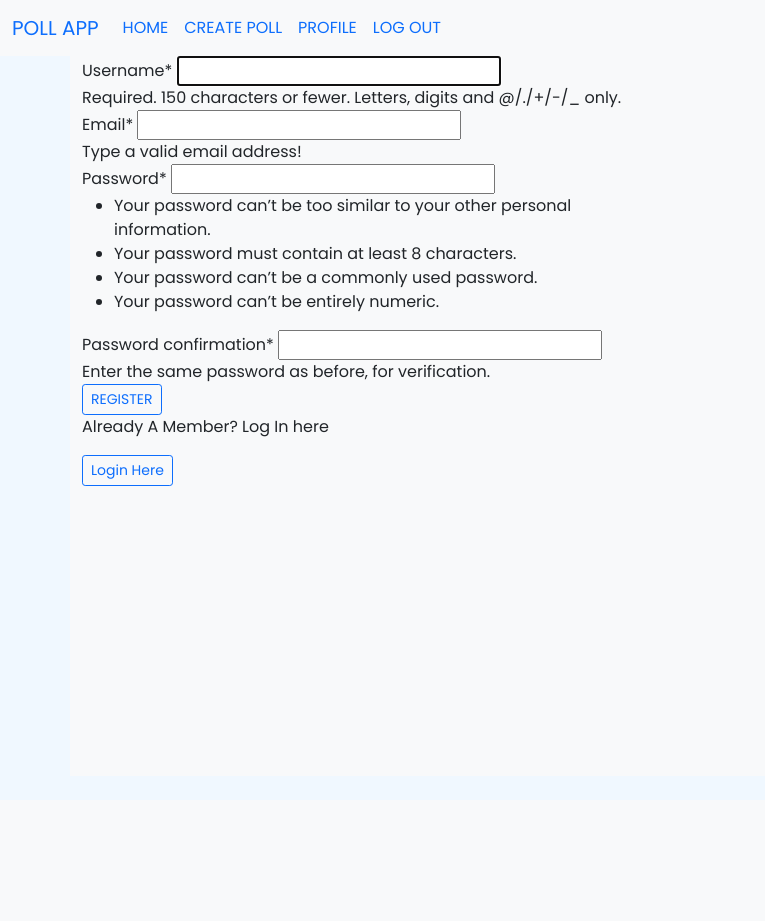
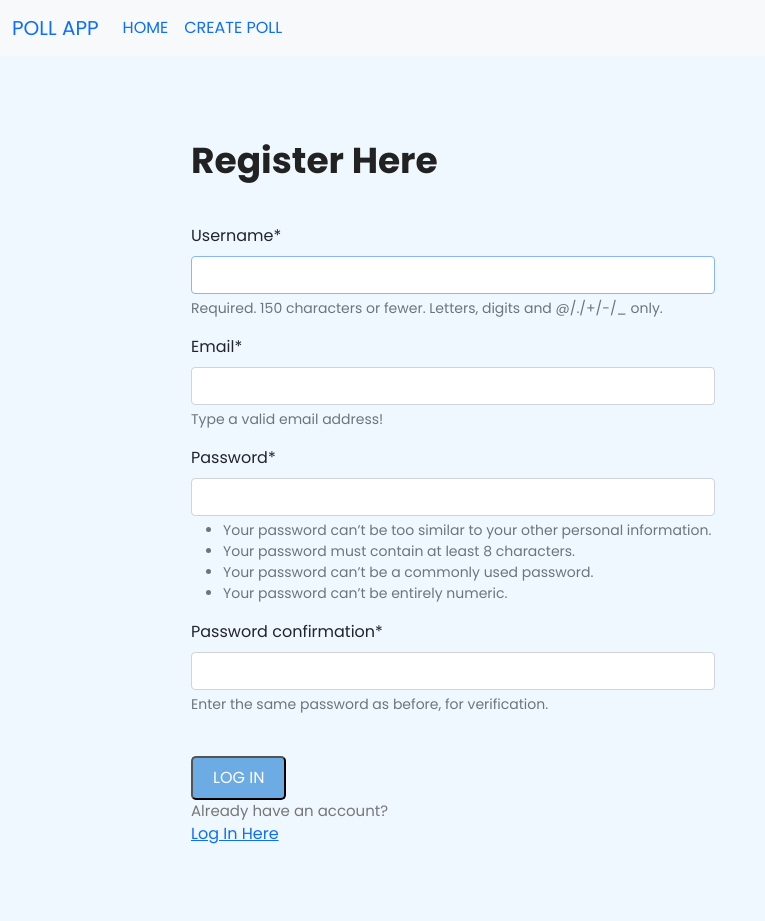
Before and after one commit to Morces/poll, a Django app: page /signup/ in a window 1280 px wide. Shown: the whole page, without its empty margins (0-765 px from the left). Before the commit the page ends 486 px from the top, so only its background shows below. Run offline with Django 4.2, Linux system fonts and the light colour scheme; some libraries are stand-ins or nearby versions.

Commit message:
optimized authentication

```diff
--- a/poll/static/css/styles.css
+++ b/poll/static/css/styles.css
@@ -13,3 +13,125 @@
     justify-content: space-between;
     flex-wrap: wrap;
 }
+.here {
+    width: 50%;
+    margin: auto;
+}
+
+.signup-content {
+padding: 75px 0; }
+
+.signup-form, .signin-form {
+width: 50%;
+overflow: hidden;
+}
+
+.form-title {
+margin-bottom: 33px;
+}
+p {
+margin-bottom: 0px;
+font-size: 15px;
+color: #777; }
+
+h2 {
+line-height: 1.66;
+margin: 0;
+padding: 0;
+font-weight: bold;
+color: #222;
+font-family: Poppins;
+font-size: 36px;
+}
+
+.form-submit {
+display: inline-block;
+background: #6dabe4;
+color: #fff;
+width: auto;
+padding: 8px 20px;
+border-radius: 5px;
+-moz-border-radius: 5px;
+-webkit-border-radius: 5px;
+-o-border-radius: 5px;
+-ms-border-radius: 5px;
+margin-top: 25px;
+cursor: pointer;
+}
+.form-submit:hover {
+    background: #4292dc;
+}
+
+input {
+outline: none;
+appearance: unset !important;
+-moz-appearance: unset !important;
+-webkit-appearance: unset !important;
+-o-appearance: unset !important;
+-ms-appearance: unset !important; }
+
+input::-webkit-outer-spin-button, input::-webkit-inner-spin-button {
+appearance: none !important;
+-moz-appearance: none !important;
+-webkit-appearance: none !important;
+-o-appearance: none !important;
+-ms-appearance: none !important;
+margin: 0; }
+
+input:focus, select:focus, textarea:focus {
+outline: none;
+box-shadow: none !important;
+-moz-box-shadow: none !important;
+-webkit-box-shadow: none !important;
+-o-box-shadow: none !important;
+-ms-box-shadow: none !important;
+}
+
+.term-service {
+font-size: 13px;
+color: #222; }
+
+.signup-form {
+margin-left: 75px;
+margin-right: 75px;
+padding-left: 34px; }
+
+.register-form {
+width: 100%; }
+
+.form-group {
+position: relative;
+margin-bottom: 25px;
+overflow: hidden;
+}
+.form-group:last-child {
+    margin-bottom: 0px;
+}
+
+input {
+width: 100%;
+display: block;
+border: none;
+border-bottom: 1px solid #999;
+padding: 6px 30px;
+font-family: Poppins;
+box-sizing: border-box;
+}
+input::-webkit-input-placeholder {
+    color: #999; }
+input::-moz-placeholder {
+    color: #999; }
+input:-ms-input-placeholder {
+    color: #999; }
+input:-moz-placeholder {
+    color: #999; }
+input:focus {
+    border-bottom: 1px solid #222; }
+    input:focus::-webkit-input-placeholder {
+    color: #222; }
+    input:focus::-moz-placeholder {
+    color: #222; }
+    input:focus:-ms-input-placeholder {
+    color: #222; }
+    input:focus:-moz-placeholder {
+    color: #222; }
--- a/poll/templates/base.html
+++ b/poll/templates/base.html
@@ -29,6 +29,7 @@
               <li class="nav-item">
                 <a class="nav-link" href="{% url 'create' %}">CREATE POLL</a>
               </li>
+              {% if user.is_authenticated %}
               <li class="nav-item">
                 <a class="nav-link" href="{% url 'profile' user.id %}">PROFILE</a>
               </li>
@@ -36,7 +37,7 @@
                 <a class="nav-link" href="{% url 'logout' %}">LOG OUT</a>
               </li>
             </ul>
-
+              {% endif %}
           </div>
         </div>
       </nav>
--- a/poll/templates/registration/signup.html
+++ b/poll/templates/registration/signup.html
@@ -1,22 +1,27 @@
 {% extends 'base.html' %}
 {% load static %}
 {% load crispy_forms_tags %}
+{% load crispy_forms_filters %}
 
 
 {% block content %}
 
-<div class="container bg-light" style="height: 90vh;">
-    <div class="row">
-        <div class="col-md-6 here">
-            <form action="" novalidate method="post">
-                {% csrf_token %}
-                {{form | crispy }}
-                <button type="submit" class="btn btn-sm btn-outline-primary">REGISTER</button>
-            </form>
-            <p>Already A Member? Log In here</p>
-            <a class="btn btn-sm btn-outline-primary" href="{% url 'login' %}">Login Here</a>
+<section class="signup">
+    <div class="container">
+        <div class="signup-content">
+            <div class="signup-form">
+                <h2 class="form-title">Register Here</h2>
+                <form method="post" novalidate class="register-form" id="register-form">
+                    {% csrf_token %}
+                    {{form | crispy }}
+                     <button type="submit" class="form-submit">LOG IN</button>
+                </form>
+                <div class="form-group">
+                    <p>Already have an account?</p>  <a href="{% url 'login' %}">Log In Here</a>
+                </div>
+            </div>
+
         </div>
     </div>
-</div>
-
+</section>
 {% endblock %}
--- a/poll/views.py
+++ b/poll/views.py
@@ -6,7 +6,7 @@
 from poll.models import Poll, Profile
 
 # Create your views here.
-@login_required(login_url='login')
+@login_required(login_url='login', redirect_field_name='index')
 def index(request):
     polls = Poll.objects.all()
     params = {'polls':polls}
@@ -21,15 +21,28 @@
             password = form.cleaned_data.get('password1')
             user = authenticate(username=username,password=password)
             login(request,user)
+            return redirect('login')
     else:
         form = SignUpForm()
     return render(request, 'registration/signup.html', {'form':form})
 
+# def login(request):
+#     username = request.POST['username']
+#     password = request.POST['password']
+#     user = authenticate(request, username=username, password=password)
+#     if user is not None:
+#         login(request, user)
+#         return redirect('index')
+
+#     else:
+#        return render(request, 'registration/login.html')
 
 def logout(request):
-    logout(request)
-    return redirect('login' )
+    if request.method=="POST":
+        logout(request)
+        return redirect('login')
 
+@login_required(login_url='login')
 def create(request):
     if request.method == 'POST':
         form = CreatePollForm(request.POST)
@@ -41,6 +54,7 @@
     params = {'form':form}
     return render(request, 'create.html', params)
 
+@login_required(login_url='login')
 def vote(request, poll_id):
     poll = Poll.objects.get(id=poll_id)
     if request.method == "POST":
@@ -60,11 +74,13 @@
     params = {'poll':poll}
     return render(request, 'vote.html',params)
 
+@login_required(login_url='login')
 def results(request, poll_id):
     poll = Poll.objects.get(id=poll_id)
     params = {'poll':poll}
     return render(request, 'results.html',params)
 
+@login_required(login_url='login')
 def profile(request, pk):
     profile= Profile.objects.get(id=pk)
     context = {'profile':profile}
--- a/poll_project/urls.py
+++ b/poll_project/urls.py
@@ -18,6 +18,8 @@
 from poll import views as poll_views
 from django.contrib import admin
 from django.urls import path, include
+from django.contrib.auth.views import LogoutView
+from django.contrib.auth import views as auth_views
 
 urlpatterns = [
     path('admin/', admin.site.urls),
@@ -25,7 +27,7 @@
     path('create/', poll_views.create, name='create'),
     path('signup/', poll_views.signup, name='signup'),
     path('account/', include('django.contrib.auth.urls')),
-    path('logout/', poll_views.logout, name='logout'),
+    path('logout/', LogoutView.as_view(next_page=settings.LOGOUT_REDIRECT_URL), name='logout'),
     path('vote/<poll_id>/', poll_views.vote, name='vote'),
     path('results/<poll_id>/', poll_views.results, name='results'),
     path('profile/<int:pk>', poll_views.profile, name='profile'),
```
Also changed, not shown: poll/templates/registration/login.html (+17 -11 lines), poll_project/settings.py (+6 -1 lines).
